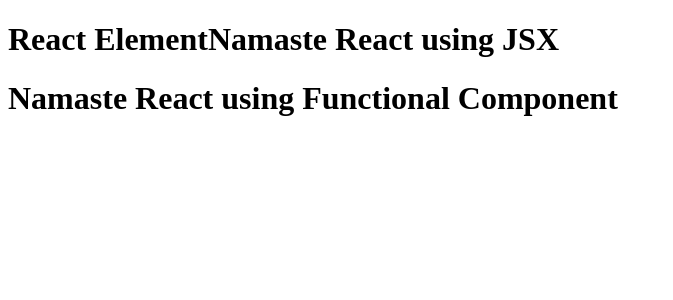
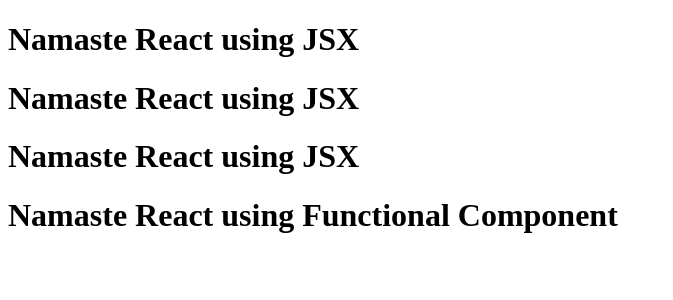
Before and after one commit to AnkitaJain-25/food-app, a React (Vite) app: page / in a window 1280 px wide. Shown: the top 300 px of the page, without its empty margins (0-673 px from the left). Built offline with nearby package versions, Linux system fonts and the light colour scheme.

Commit message:
Episode-03-Part02

```diff
--- a/App.js
+++ b/App.js
@@ -1,37 +1,16 @@
 import React from "react";
 import ReactDOM from "react-dom/client";
 
-// JSX (transpiled before it reaches the JS Engine) - Parcel - Babel
+const Title = () => <h1 className="head">Namaste React using JSX</h1>;
 
-// JSX => React.createElement => ReactElement-JS Object => HTMLElement(render)
-// React Element
-
-const elem = <span>React Element</span>;
-const title = (
-  <h1 className="head">
-    { elem }
-    Namaste React using JSX
-  </h1>
-);
-
-// React Component
-// Class Based Component - OLD React
-// Functional Component - New React
-
-// React Functional Component
-// const Title = () => (
-//   <h1 className="head">Namaste React</h1>
-// )
-
-// Component composition - Component inside another component
 const HeadingComponent = () => (
   <div id="container">
-    {/* <Title /> Component inside a component */}
-    { title /*React element inside a component */ }
+    <Title></Title>
+    <Title />
+    {Title()}
     <h1 className="head">Namaste React using Functional Component</h1>
   </div>
 );
 
-
 const root = ReactDOM.createRoot(document.getElementById("root"));
 root.render(<HeadingComponent />);
```
